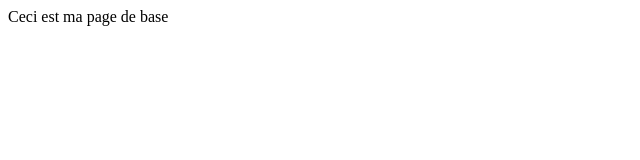
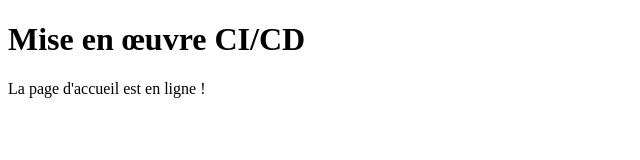
Before and after one commit to it-form/BC-CPI, a plain HTML site: page index.html in a window 1280 px wide. Shown: the whole page, without its empty margins (0-640 px from the left). Drawn offline with Linux system fonts and the light colour scheme.

Commit message:
Correction du fichier index #1

```diff
--- a/index.html
+++ b/index.html
@@ -1 +1,8 @@
-<html>Ceci est ma page de base</html>
+<!DOCTYPE html>
+<html>
+ <head><title>Premier labo</title></head>
+<body>
+ <h1>Mise en œuvre CI/CD </h1>
+ <p>La page d'accueil est en ligne !</p>
+</body>
+</html>
```
